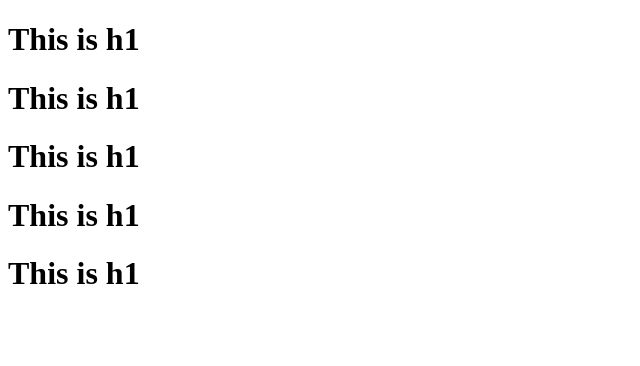
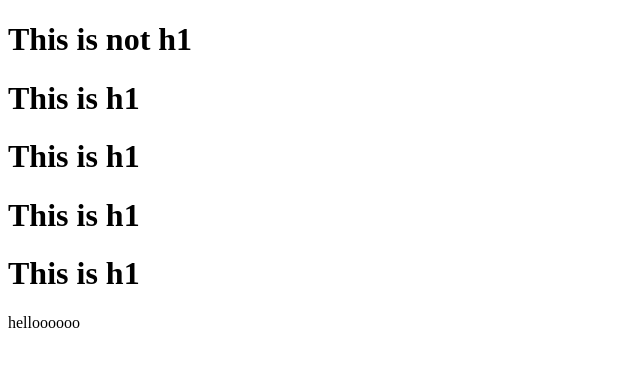
Before and after one commit to tamim-jr/heading, a plain HTML site: page index.html in a window 1280 px wide. Shown: the whole page, without its empty margins (0-640 px from the left). Drawn offline with Linux system fonts and the light colour scheme.

Commit message:
add p tag

```diff
--- a/index.html
+++ b/index.html
@@ -7,10 +7,11 @@
     <title>Document</title>
 </head>
 <body>
+    <h1>This is not h1</h1>
     <h1>This is h1</h1>
     <h1>This is h1</h1>
     <h1>This is h1</h1>
     <h1>This is h1</h1>
-    <h1>This is h1</h1>
+    <p>helloooooo</p>
 </body>
 </html>
```
